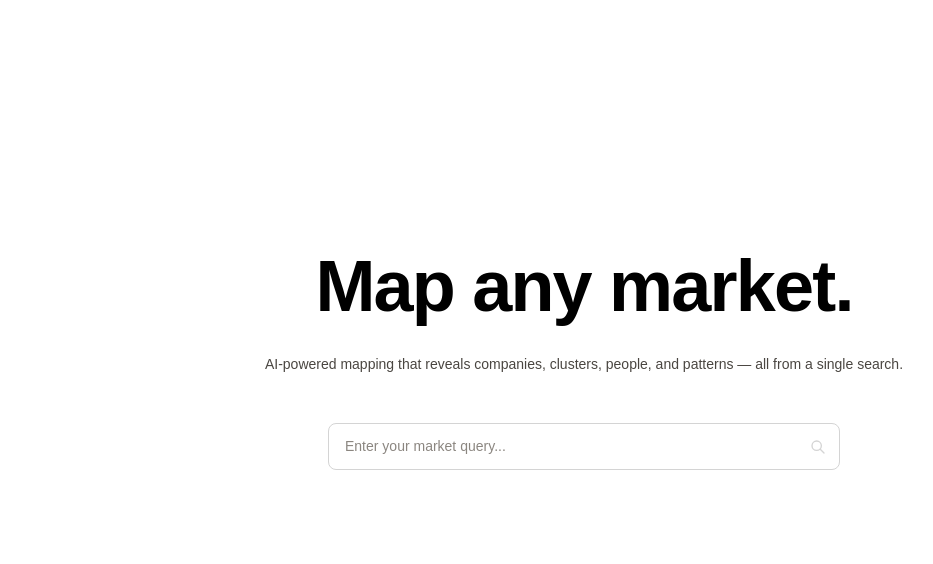
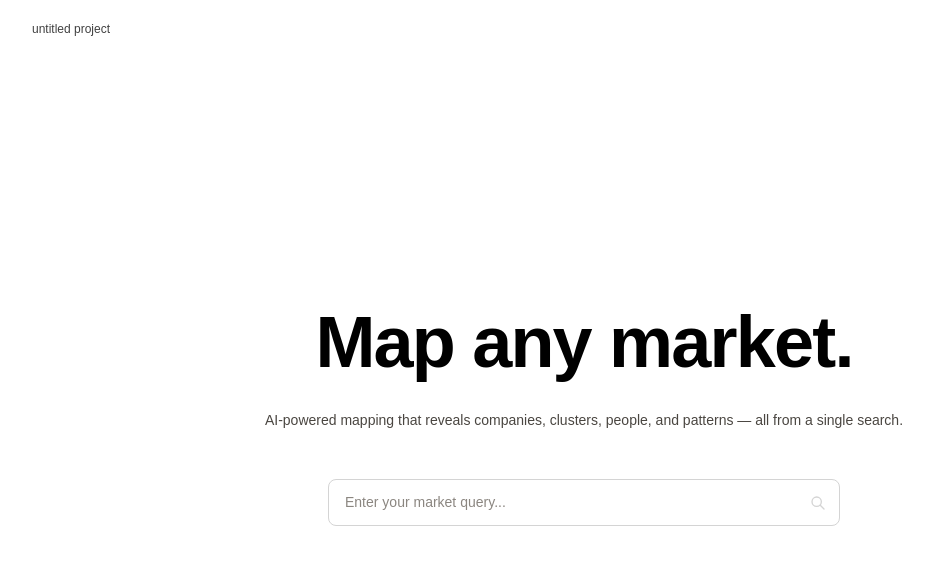
Before and after one commit to r-nepomuceno/untitled-project, a Next.js app: page / in a window 1280 px wide. Shown: the top 564 px of the page, without its empty margins (56-989 px from the left). Built offline with nearby package versions, Linux system fonts and the light colour scheme; a web font is replaced by a local one.

Commit message:
style(search): refine SearchBar layout and enhance button styling for better usability

```diff
--- a/app/industry/[name]/page.tsx
+++ b/app/industry/[name]/page.tsx
@@ -1,3 +1,5 @@
+import BackButton from "@/components/BackButton"
+
 const DEV_MODE = process.env.DEV_MODE === "true";
 
 async function generateIndustrySummary(
@@ -144,7 +146,11 @@ export default async function IndustryPage({ params }: Props) {
 
   return (
     <div className="max-w-6xl mx-auto px-6 py-16">
-      <h1 className="text-2xl font-semibold mb-8 capitalize">
+      <div className="mb-6">
+        {<BackButton />}
+      </div>
+
+      <h1 className="text-4xl font-bold mb-8 capitalize">
         {industryName}
       </h1>
 
--- a/app/layout.tsx
+++ b/app/layout.tsx
@@ -1,4 +1,5 @@
 import type { Metadata } from "next"
+import Header from "@/components/Header"
 import "./globals.css"
 
 export const metadata: Metadata = {
@@ -13,7 +14,10 @@ export default function RootLayout({
 }) {
   return (
     <html lang="en">
-      <body>{children}</body>
+      <body>
+        <Header />
+        {children}
+      </body>
     </html>
   )
 }
--- /dev/null
+++ b/components/BackButton.tsx
@@ -0,0 +1,16 @@
+"use client"
+
+import { useRouter } from "next/navigation"
+
+export default function BackButton() {
+  const router = useRouter()
+
+  return (
+    <button
+      onClick={() => router.back()}
+      className="text-neutral-600 hover:text-neutral-900 transition-colors text-sm font-medium"
+    >
+      ← Back
+    </button>
+  )
+}
```
Also changed, not shown: 1 other file (tests, documents, lock files or other folders).
